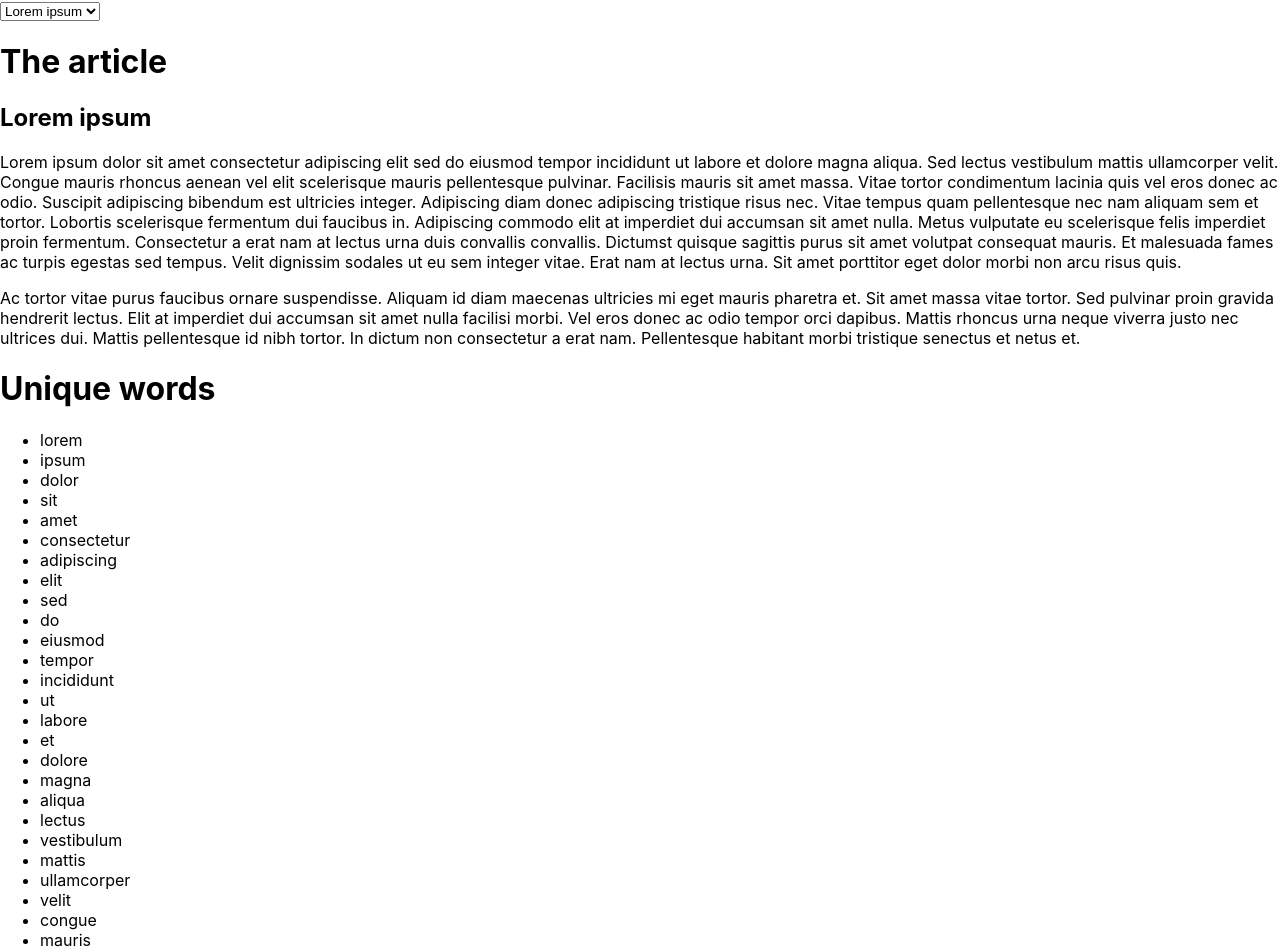
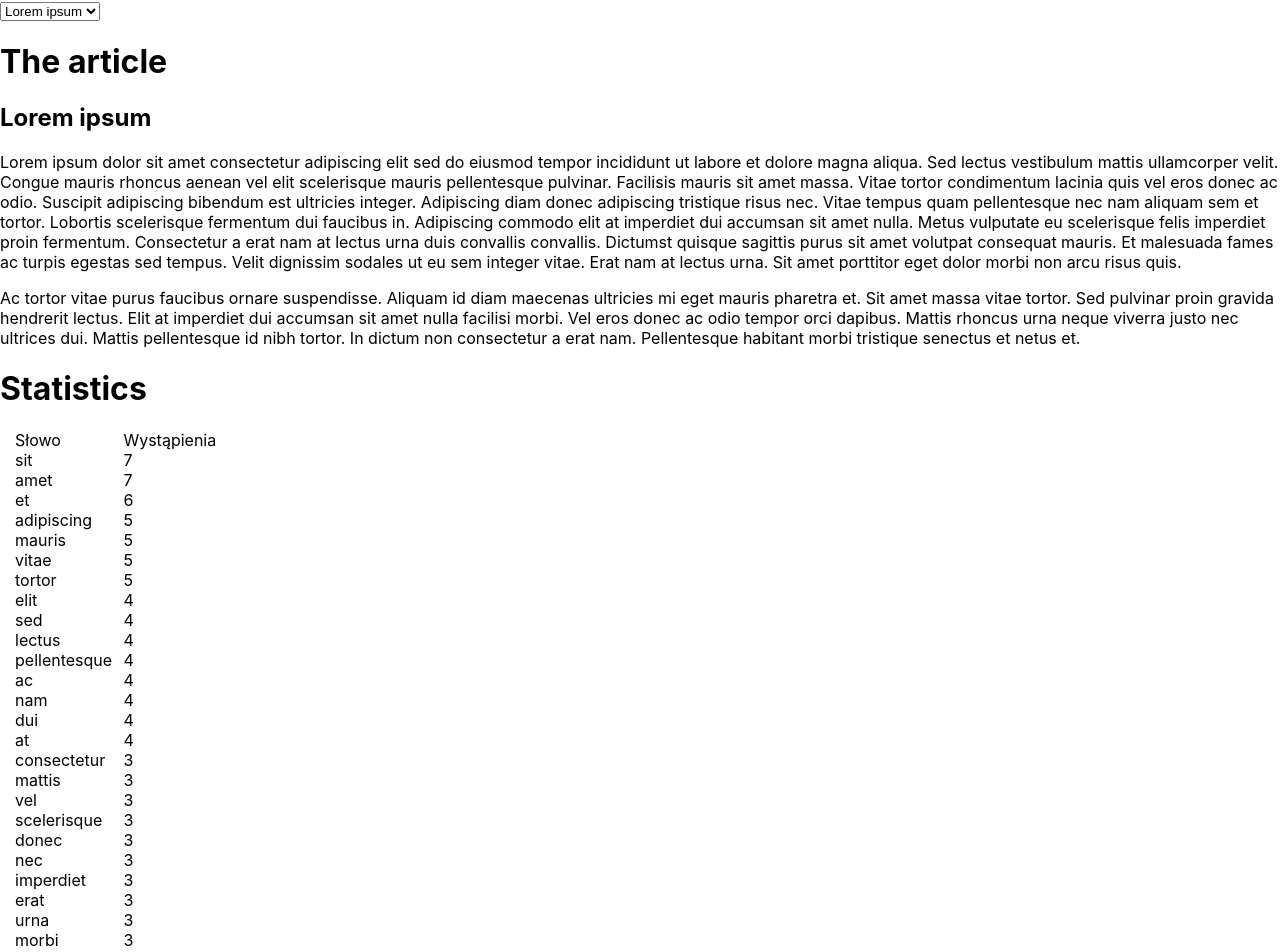
Before and after one commit to mkiszka/react.18.sandbox, a React (Create React App) app: page / in a window 1280 px wide. Shown: the top 952 px of the page. Built offline with nearby package versions, Linux system fonts and the light colour scheme.

Commit message:
Added WordCount component
- homework w6l7

```diff
--- a/src/App.css
+++ b/src/App.css
@@ -24,6 +24,23 @@
   color: white;
 }
 
+.WordCount-table {
+  margin-left: 10px;
+}
+.WordCount-row {
+  display: table-row;
+  padding: 5px;
+}
+.WordCount-row div:nth-child(1) {
+  padding-left: 5px;
+  padding-right: 5px;
+  display: table-cell;
+}
+
+.WordCount-row div:nth-child(2) {
+  display: table-cell;
+}
+
 .App-link {
   color: #61dafb;
 }
@@ -32,6 +49,7 @@
   from {
     transform: rotate(0deg);
   }
+
   to {
     transform: rotate(360deg);
   }
--- a/src/App.js
+++ b/src/App.js
@@ -1,7 +1,7 @@
 import React from "react";
-import ReactDOM from "react-dom";
 import _ from "lodash";
 import "./App.css";
+import WordCount from "./components/WordCount";
 
 const data = {
   "lorem-ipsum": [
@@ -110,12 +110,12 @@ export default class App extends React.Component {
       .value();
     const articles = _.chain(_.zip(titles, paragraphs, words))
       //.map(arr => { return {title: arr[0], paragraphs: arr[1], words: arr[2] }})
-      .map(([title, paragraphs, words]) => ({title, paragraphs, words }))
+      .map(([title, paragraphs, words]) => ({ title, paragraphs, words }))
       .tap(console.log)
       .value();
     const options = _.map(titles, (value, index) => [index, value]);
     const currentArticle = articles[this.state.articleIndex];
-
+    const currentWords = words[this.state.articleIndex];
     return (
       <>
         <Select
@@ -127,6 +127,8 @@ export default class App extends React.Component {
           title={currentArticle.title}
           paragraphs={currentArticle.paragraphs}
         />
+        <h1>Statistics</h1>
+        <WordCount words={currentWords}></WordCount>
         <h1>Unique words</h1>
         <UniqueWords words={currentArticle.words} />
       </>
--- /dev/null
+++ b/src/components/WordCount.js
@@ -0,0 +1,20 @@
+import React from 'react';
+import _ from 'lodash';
+
+export default function WordCount({ words }) {
+    console.log(words);
+    const wordsStats = _.chain(words)
+        .countBy()
+        .map((value, key) => ({ wordName: key, count: value }))
+        .orderBy(["count"], ['desc'])
+        .value();
+    return <div className="WordCount-table">
+        <div className='WordCount-row'><div>Słowo</div><div>Wystąpienia</div></div>
+        {wordsStats.map((word, index) => {
+            return <div key={index}  className='WordCount-row'>
+                <div>{word.wordName}</div>
+                <div>{word.count}</div>
+            </div>
+        })}
+    </div>
+}
```
